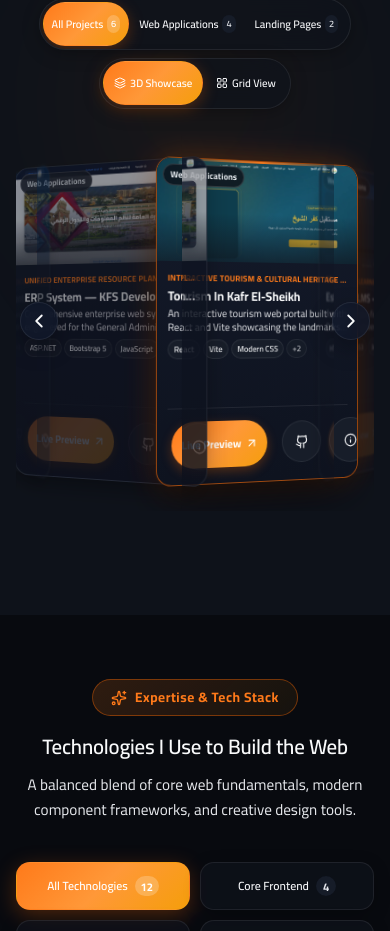
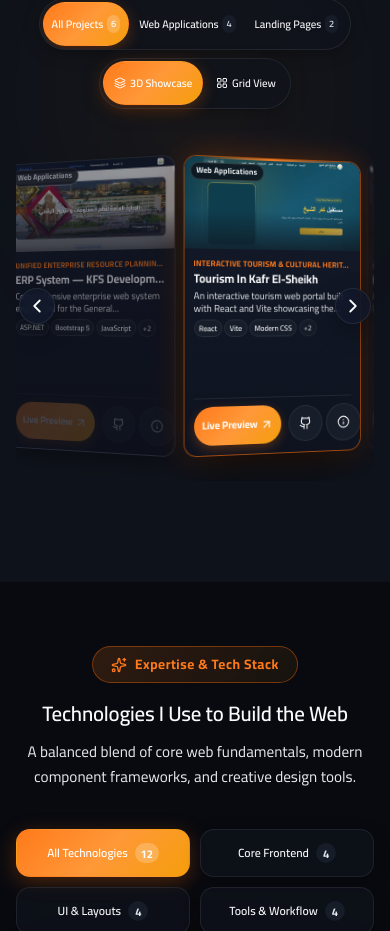
Before and after one commit to lobnaa-saltah/lobnaSaltahLatestPortfolio, a React (Vite) app: page / in a window 390 px wide. Shown: the part 2677-3608 px from the top of the page. Built offline with nearby package versions, Linux system fonts and the light colour scheme.

Commit message:
style: optimize 3d carousel card sizing and spacing for desktop and mobile

```diff
--- a/src/components/Projects.css
+++ b/src/components/Projects.css
@@ -156,9 +156,9 @@
   position: relative;
   width: 100%;
   max-width: 1150px;
-  height: 480px;
-  margin: 1.5rem auto 1.5rem auto;
-  perspective: 1300px;
+  height: 440px;
+  margin: 1rem auto 1.25rem auto;
+  perspective: 1200px;
   perspective-origin: 50% 50%;
   display: flex;
   align-items: center;
@@ -193,11 +193,11 @@
    ========================================================================== */
 .cylinder-card {
   position: absolute;
-  width: 295px;
-  height: 405px;
-  left: -147.5px;
-  top: -202.5px;
-  border-radius: 18px;
+  width: 240px;
+  height: 360px;
+  left: -120px;
+  top: -180px;
+  border-radius: 16px;
   background: #0d121f;
   background: linear-gradient(180deg, #131929 0%, #0d121e 100%);
   border: 1px solid var(--border-subtle);
@@ -300,7 +300,7 @@
 .cylinder-card-media {
   position: relative;
   width: 100%;
-  height: 135px;
+  height: 115px;
   overflow: hidden;
   background: var(--bg-elevated);
 }
@@ -324,7 +324,7 @@
   bottom: 0;
   left: 0;
   right: 0;
-  height: 50px;
+  height: 40px;
   background: linear-gradient(to top, var(--bg-card) 0%, transparent 100%);
   pointer-events: none;
 }
@@ -332,9 +332,9 @@
 /* Floating Badges */
 .cylinder-card-badges {
   position: absolute;
-  top: 0.65rem;
-  left: 0.65rem;
-  right: 0.65rem;
+  top: 0.5rem;
+  left: 0.5rem;
+  right: 0.5rem;
   display: flex;
   align-items: center;
   justify-content: space-between;
@@ -343,9 +343,9 @@
 }
 
 .cylinder-pill-cat {
-  padding: 0.22rem 0.6rem;
+  padding: 0.18rem 0.5rem;
   border-radius: var(--radius-full);
-  font-size: 0.66rem;
+  font-size: 0.62rem;
   font-weight: 700;
   letter-spacing: 0.2px;
   background: rgba(10, 14, 23, 0.8);
@@ -358,9 +358,9 @@
   display: inline-flex;
   align-items: center;
   gap: 0.25rem;
-  padding: 0.22rem 0.6rem;
+  padding: 0.18rem 0.5rem;
   border-radius: var(--radius-full);
-  font-size: 0.66rem;
+  font-size: 0.62rem;
   font-weight: 700;
   background: rgba(255, 106, 0, 0.9);
   color: #ffffff;
@@ -369,7 +369,7 @@
 
 /* Card Body */
 .cylinder-card-body {
-  padding: 0.95rem 0.85rem 1.1rem 0.85rem;
+  padding: 0.75rem 0.8rem 0.85rem 0.8rem;
   display: flex;
   flex-direction: column;
   flex-grow: 1;
@@ -377,12 +377,12 @@
 }
 
 .cylinder-card-subheading {
-  font-size: 0.68rem;
+  font-size: 0.62rem;
   font-weight: 700;
   color: var(--brand-orange);
   letter-spacing: 0.3px;
   text-transform: uppercase;
-  margin-bottom: 0.25rem;
+  margin-bottom: 0.2rem;
   display: block;
   white-space: nowrap;
   overflow: hidden;
@@ -390,41 +390,41 @@
 }
 
 .cylinder-card-title {
-  font-size: 1.02rem;
+  font-size: 0.95rem;
   font-weight: 800;
   color: var(--text-main);
-  line-height: 1.3;
-  margin-bottom: 0.4rem;
+  line-height: 1.25;
+  margin-bottom: 0.3rem;
   white-space: nowrap;
   overflow: hidden;
   text-overflow: ellipsis;
 }
 
 .cylinder-card-desc {
-  font-size: 0.76rem;
+  font-size: 0.72rem;
   color: var(--text-muted);
-  line-height: 1.5;
-  margin-bottom: 0.65rem;
+  line-height: 1.45;
+  margin-bottom: 0.5rem;
   display: -webkit-box;
   -webkit-line-clamp: 2;
   line-clamp: 2;
   -webkit-box-orient: vertical;
   overflow: hidden;
-  min-height: 2.3em;
+  min-height: 2.1em;
 }
 
 /* Tech Badges */
 .cylinder-tech-badges {
   display: flex;
   flex-wrap: wrap;
-  gap: 0.25rem;
-  margin-bottom: 0.8rem;
+  gap: 0.22rem;
+  margin-bottom: 0.6rem;
 }
 
 .cylinder-tech-pill {
-  font-size: 0.68rem;
+  font-size: 0.62rem;
   font-weight: 600;
-  padding: 0.18rem 0.5rem;
+  padding: 0.14rem 0.42rem;
   border-radius: var(--radius-full);
   background: var(--bg-elevated);
   color: var(--text-secondary);
@@ -437,9 +437,9 @@
   display: flex;
   align-items: center;
   justify-content: space-between;
-  padding-top: 0.85rem;
+  padding-top: 0.65rem;
   border-top: 1px solid var(--border-subtle);
-  gap: 8px;
+  gap: 6px;
   position: relative;
   z-index: 50;
   transform: translateZ(28px);
@@ -451,7 +451,7 @@
 .cylinder-actions-group {
   display: flex;
   align-items: center;
-  gap: 8px;
+  gap: 6px;
   position: relative;
   z-index: 55;
   pointer-events: auto !important;
@@ -462,12 +462,12 @@
   display: inline-flex;
   align-items: center;
   justify-content: center;
-  gap: 0.4rem;
-  padding: 0.55rem 0.95rem;
-  min-width: 48px;
-  min-height: 48px;
+  gap: 0.35rem;
+  padding: 0.45rem 0.8rem;
+  min-width: 42px;
+  min-height: 42px;
   border-radius: var(--radius-full, 9999px);
-  font-size: 0.8rem;
+  font-size: 0.78rem;
   font-weight: 700;
   background: var(--brand-gradient);
   color: #ffffff !important;
@@ -495,10 +495,10 @@
   display: inline-flex;
   align-items: center;
   justify-content: center;
-  width: 44px;
-  height: 44px;
-  min-width: 44px;
-  min-height: 44px;
+  width: 42px;
+  height: 42px;
+  min-width: 42px;
+  min-height: 42px;
   border-radius: var(--radius-full, 9999px);
   background: var(--bg-elevated);
   color: var(--text-secondary);
@@ -884,57 +884,57 @@
     display: none;
   }
   .projects-cylinder-stage {
-    height: 410px;
+    height: 400px;
     perspective: 950px;
   }
   .cylinder-card {
-    width: 255px;
-    height: 375px;
-    left: -127.5px;
-    top: -187.5px;
-    border-radius: 16px;
+    width: 220px;
+    height: 340px;
+    left: -110px;
+    top: -170px;
+    border-radius: 14px;
   }
   .cylinder-card-media {
-    height: 125px;
+    height: 105px;
   }
   .cylinder-card-body {
-    padding: 0.8rem 0.75rem 0.95rem 0.75rem;
+    padding: 0.65rem 0.7rem 0.75rem 0.7rem;
   }
   .cylinder-card-subheading {
-    font-size: 0.62rem;
+    font-size: 0.58rem;
   }
   .cylinder-card-title {
-    font-size: 0.92rem;
+    font-size: 0.86rem;
   }
   .cylinder-card-desc {
-    font-size: 0.72rem;
-    line-height: 1.4;
-    min-height: 2em;
+    font-size: 0.68rem;
+    line-height: 1.35;
+    min-height: 1.9em;
+    margin-bottom: 0.45rem;
+  }
+  .cylinder-tech-badges {
+    gap: 0.18rem;
     margin-bottom: 0.5rem;
   }
-  .cylinder-tech-badges {
-    gap: 0.2rem;
-    margin-bottom: 0.6rem;
-  }
   .cylinder-tech-pill {
-    font-size: 0.62rem;
-    padding: 0.14rem 0.45rem;
+    font-size: 0.58rem;
+    padding: 0.12rem 0.38rem;
   }
   .cylinder-card-footer {
-    padding-top: 0.65rem;
-    gap: 8px;
+    padding-top: 0.55rem;
+    gap: 5px;
     width: 100%;
     box-sizing: border-box;
   }
   .cylinder-actions-group {
-    gap: 8px;
+    gap: 5px !important;
     flex-shrink: 0;
   }
   .cylinder-btn-live {
-    min-width: 44px;
-    min-height: 48px;
-    padding: 0.5rem 0.85rem;
-    font-size: 0.78rem;
+    min-width: 40px;
+    min-height: 42px;
+    padding: 0.4rem 0.7rem;
+    font-size: 0.74rem;
     display: inline-flex;
     align-items: center;
     justify-content: center;
@@ -942,10 +942,10 @@
     flex-shrink: 0;
   }
   .cylinder-btn-icon {
-    width: 44px;
-    height: 44px;
-    min-width: 44px;
-    min-height: 44px;
+    width: 40px;
+    height: 40px;
+    min-width: 40px;
+    min-height: 40px;
     display: inline-flex;
     align-items: center;
     justify-content: center;
@@ -1027,82 +1027,82 @@
     height: 14px;
   }
 
-  /* 3D Cylinder Stage - Clear panoramic revolving ring */
+  /* 3D Cylinder Stage - Clear panoramic revolving ring with airy gaps */
   .projects-cylinder-stage {
-    height: 380px;
-    perspective: 750px;
-    margin: 0.5rem auto;
+    height: 350px;
+    perspective: 780px;
+    margin: 0.35rem auto;
     overflow: hidden;
   }
   .cylinder-card {
-    width: 220px;
-    height: 335px;
-    left: -110px;
-    top: -167.5px;
-    border-radius: 16px;
+    width: 195px;
+    height: 310px;
+    left: -97.5px;
+    top: -155px;
+    border-radius: 14px;
   }
   .cylinder-card-media {
-    height: 105px;
+    height: 95px;
   }
   .cylinder-card-badges {
-    top: 0.4rem;
-    left: 0.4rem;
-    right: 0.4rem;
+    top: 0.35rem;
+    left: 0.35rem;
+    right: 0.35rem;
   }
   .cylinder-pill-cat,
   .cylinder-pill-feat {
-    font-size: 0.56rem;
-    padding: 0.14rem 0.42rem;
+    font-size: 0.52rem;
+    padding: 0.1rem 0.36rem;
   }
   .cylinder-card-body {
-    padding: 0.65rem 0.7rem 0.75rem 0.7rem;
+    padding: 0.55rem 0.6rem 0.65rem 0.6rem;
   }
   .cylinder-card-subheading {
-    font-size: 0.54rem;
-    margin-bottom: 0.12rem;
+    font-size: 0.52rem;
+    margin-bottom: 0.1rem;
   }
   .cylinder-card-title {
-    font-size: 0.82rem;
-    line-height: 1.22;
-    margin-bottom: 0.2rem;
+    font-size: 0.78rem;
+    line-height: 1.2;
+    margin-bottom: 0.18rem;
     white-space: nowrap;
     overflow: hidden;
     text-overflow: ellipsis;
   }
   .cylinder-card-desc {
-    font-size: 0.67rem;
-    line-height: 1.35;
-    margin-bottom: 0.35rem;
+    font-size: 0.64rem;
+    line-height: 1.3;
+    margin-bottom: 0.3rem;
     -webkit-line-clamp: 2;
     line-clamp: 2;
-    min-height: 2em;
+    min-height: 1.8em;
   }
   .cylinder-tech-badges {
-    gap: 0.18rem;
-    margin-bottom: 0.45rem;
+    gap: 0.15rem;
+    margin-bottom: 0.35rem;
   }
   .cylinder-tech-pill {
-    font-size: 0.54rem;
-    padding: 0.1rem 0.34rem;
+    font-size: 0.5rem;
+    padding: 0.08rem 0.28rem;
   }
   .cylinder-card-footer {
-    padding-top: 0.55rem;
-    gap: 5px;
+    padding-top: 0.45rem;
+    gap: 4px;
     transform: none !important;
     width: 100%;
     box-sizing: border-box;
   }
   .cylinder-actions-group {
-    gap: 5px !important;
+    gap: 4px !important;
     transform: none !important;
     flex-shrink: 0;
   }
   .cylinder-btn-live {
-    min-height: 44px !important;
-    min-width: 44px !important;
-    padding: 0.4rem 0.65rem !important;
-    font-size: 0.72rem !important;
-    gap: 0.25rem !important;
+    min-height: 40px !important;
+    min-width: 40px !important;
+    padding: 0.3rem 0.55rem !important;
+    font-size: 0.68rem !important;
+    gap: 0.2rem !important;
     margin: 0 !important;
     transform: none !important;
     display: inline-flex !important;
@@ -1112,10 +1112,10 @@
     flex-shrink: 0;
   }
   .cylinder-btn-icon {
-    width: 44px !important;
-    height: 44px !important;
-    min-width: 44px !important;
-    min-height: 44px !important;
+    width: 38px !important;
+    height: 38px !important;
+    min-width: 38px !important;
+    min-height: 38px !important;
     margin: 0 !important;
     transform: none !important;
     display: inline-flex !important;
@@ -1125,23 +1125,23 @@
     flex-shrink: 0;
   }
   .cylinder-btn-icon svg {
-    width: 15px;
-    height: 15px;
+    width: 14px;
+    height: 14px;
   }
   .cylinder-nav-arrow {
-    width: 38px;
-    height: 38px;
-    min-width: 38px;
-    min-height: 38px;
+    width: 36px;
+    height: 36px;
+    min-width: 36px;
+    min-height: 36px;
     z-index: 70;
     background: rgba(15, 23, 42, 0.75);
     backdrop-filter: blur(8px);
   }
   .cylinder-nav-prev {
-    left: 0.25rem;
+    left: 0.2rem;
   }
   .cylinder-nav-next {
-    right: 0.25rem;
+    right: 0.2rem;
   }
   .projects-grid-container {
     grid-template-columns: 1fr;
--- a/src/components/Projects.jsx
+++ b/src/components/Projects.jsx
@@ -40,11 +40,11 @@ export default function Projects() {
   // Responsive Radius calculation (airy cylinder spacing to prevent card collision)
   const [isMobile, setIsMobile] = useState(() => (typeof window !== 'undefined' ? window.innerWidth < 640 : false));
   const [radius, setRadius] = useState(() => {
-    if (typeof window === 'undefined') return 560;
+    if (typeof window === 'undefined') return 600;
     const w = window.innerWidth;
-    if (w < 640) return 310;
-    if (w < 992) return 420;
-    return 560;
+    if (w < 640) return 380;
+    if (w < 992) return 500;
+    return 600;
   });
 
   useEffect(() => {
@@ -53,11 +53,11 @@ export default function Projects() {
       const mobile = w < 640;
       setIsMobile(mobile);
       if (mobile) {
-        setRadius(310);
+        setRadius(380);
       } else if (w < 992) {
-        setRadius(420);
+        setRadius(500);
       } else {
-        setRadius(560);
+        setRadius(600);
       }
     };
     handleResize();
@@ -324,7 +324,7 @@ export default function Projects() {
               <div
                 className={`projects-cylinder-rotor ${!isTransitioning ? 'is-free-dragging' : ''}`}
                 style={{
-                  transform: `translateZ(-${radius + (isMobile ? 25 : 60)}px) rotateY(${currentRotation}deg)`,
+                  transform: `translateZ(-${radius + (isMobile ? 30 : 50)}px) rotateY(${currentRotation}deg)`,
                 }}
               >
                 {cylinderSlots.map((slotIdx) => {
@@ -340,19 +340,19 @@ export default function Projects() {
                   const absRelAngle = Math.abs(relAngle);
 
                   // Visibility & Depth Culling:
-                  // On mobile: show cards up to 70° so the 3D circular revolving ring is clearly visible
-                  // On desktop: show cards up to 82°
-                  const maxAngle = isMobile ? 70 : 82;
+                  // On mobile: show cards up to 74° so the 3D circular revolving ring is clearly visible
+                  // On desktop: show cards up to 84°
+                  const maxAngle = isMobile ? 74 : 84;
                   const isVisible = absRelAngle <= maxAngle;
                   const isActive = absRelAngle < 15;
 
                   // Smooth opacity & blur falloff along the cylinder curve
                   const opacity = isVisible
                     ? (isMobile
-                        ? (isActive ? 1 : Math.max(0.28, 0.72 - (absRelAngle / 70) * 0.44))
-                        : Math.max(0.2, 1 - (absRelAngle / 82) * 0.55))
+                        ? (isActive ? 1 : Math.max(0.3, 0.75 - (absRelAngle / 74) * 0.45))
+                        : Math.max(0.25, 1 - (absRelAngle / 84) * 0.58))
                     : 0;
-                  const blurAmount = isActive ? 0 : (isMobile ? Math.min(1.2, (absRelAngle / 70) * 1.4) : Math.min(1.8, (absRelAngle / 82) * 1.6));
+                  const blurAmount = isActive ? 0 : (isMobile ? Math.min(1.2, (absRelAngle / 74) * 1.4) : Math.min(1.8, (absRelAngle / 84) * 1.6));
                   const zIndex = Math.round(100 - absRelAngle);
 
                   const currentDesc = project.description[language] || project.description.en;
--- a/src/index.css
+++ b/src/index.css
@@ -702,17 +702,35 @@ h2.section-title,
 .cylinder-btn-live,
 button.cylinder-btn-icon,
 a.cylinder-btn-live {
-  min-width: 48px !important;
-  min-height: 48px !important;
+  min-width: 40px !important;
+  min-height: 40px !important;
   display: inline-flex !important;
   align-items: center !important;
   justify-content: center !important;
-  margin: 4px !important;
+  position: relative !important;
+  margin: 0 !important;
+}
+
+/* Ensure 48x48px interactive touch area without bloating visual margins */
+.cylinder-btn-icon::after,
+.cylinder-btn-live::after,
+button.cylinder-btn-icon::after,
+a.cylinder-btn-live::after {
+  content: '';
+  position: absolute;
+  top: 50%;
+  left: 50%;
+  transform: translate(-50%, -50%);
+  min-width: 48px;
+  min-height: 48px;
+  width: 100%;
+  height: 100%;
+  pointer-events: auto;
 }
 
 .cylinder-actions-group,
 div[class*="cylinder-actions"] {
-  gap: 12px !important;
+  gap: 8px !important;
   display: flex !important;
   align-items: center !important;
 }
```
